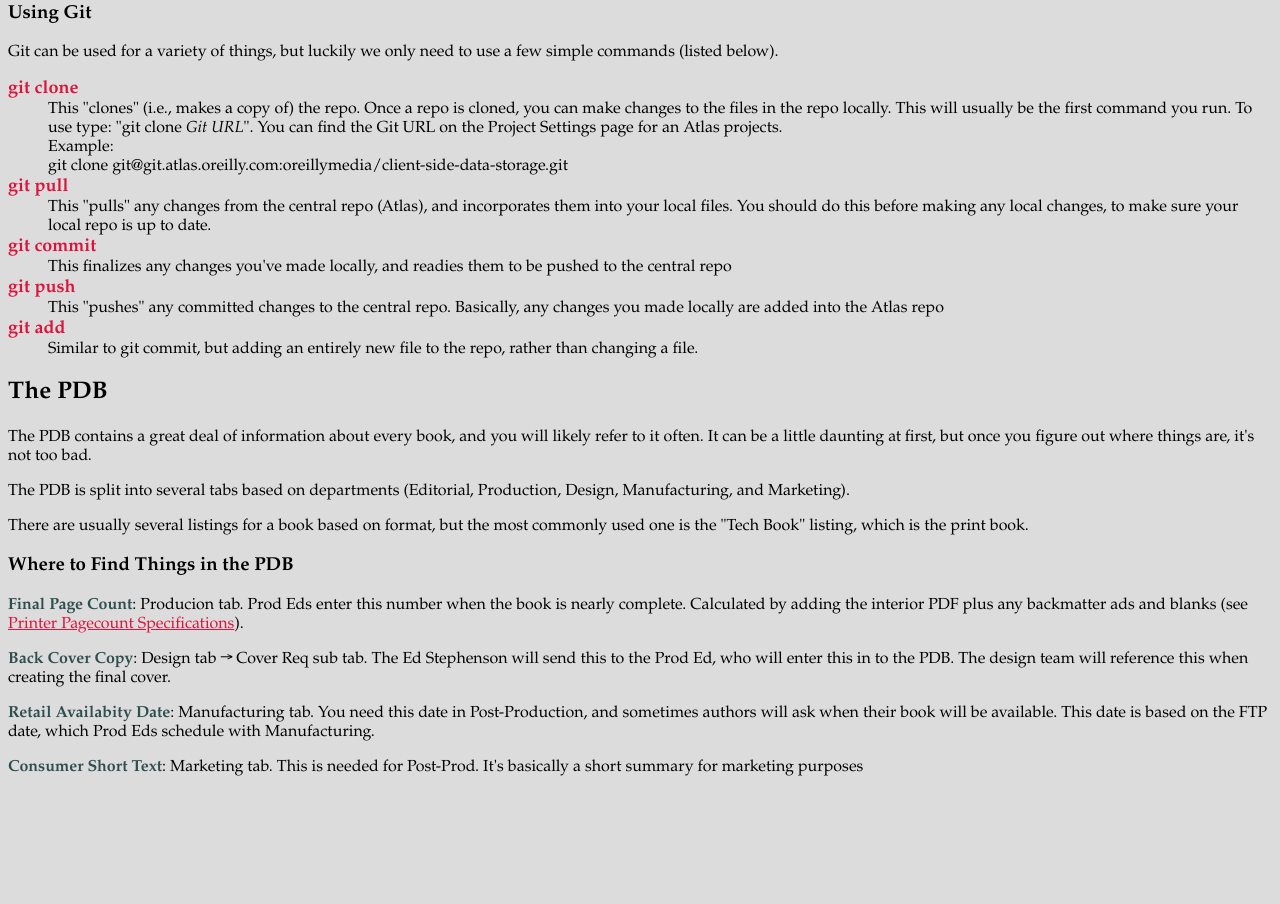
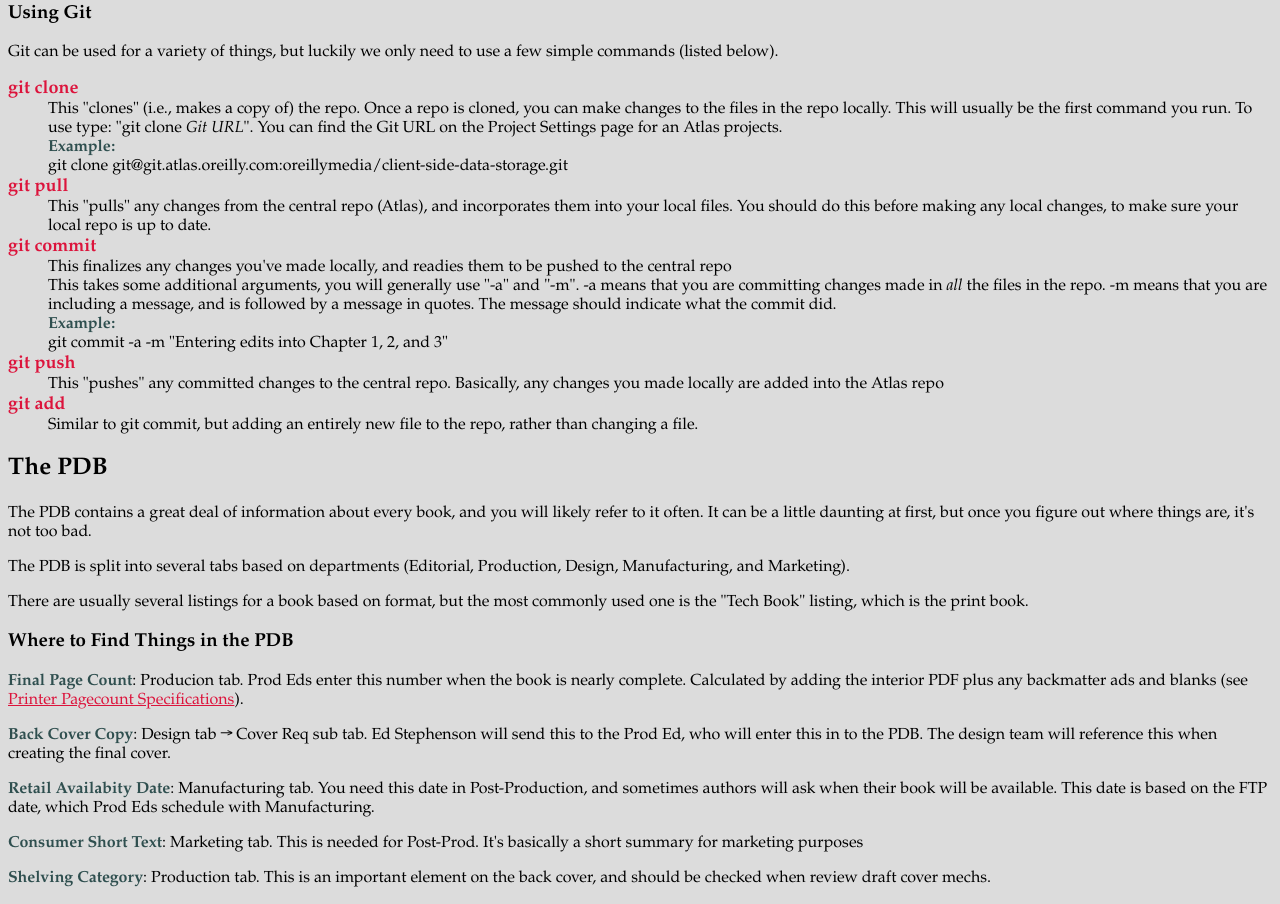
Before and after one commit to nadamsoreilly/nadamsoreilly.github.io, a plain HTML site: page index.html in a window 1280 px wide. Shown: the part 3040-3944 px from the top of the page. Before the commit the page ends 3833 px from the top, so only its background shows below. Drawn offline with Linux system fonts and the light colour scheme.

Commit message:
more info on git commit

```diff
--- a/index.html
+++ b/index.html
@@ -104,13 +104,16 @@
 <dl>
 	<dt>git clone</dt>
 	<dd>This "clones" (i.e., makes a copy of) the repo. Once a repo is cloned, you can make changes to the files in the repo locally. This will usually be the first command you run. To use type: "git clone <em>Git URL</em>". You can find the Git URL on the Project Settings page for an Atlas projects.</dd>
-	<dd>Example:<br />
+	<dd><strong class="def">Example:</strong><br />
 		git clone git@git.atlas.oreilly.com:oreillymedia/client-side-data-storage.git
 	</dd>
 	<dt>git pull</dt>
 	<dd>This "pulls" any changes from the central repo (Atlas), and incorporates them into your local files. You should do this before making any local changes, to make sure your local repo is up to date.</dd>
 	<dt>git commit</dt>
 	<dd>This finalizes any changes you've made locally, and readies them to be pushed to the central repo</dd>
+	<dd>This takes some additional arguments, you will generally use "-a" and "-m". -a means that you are committing changes made in <em>all</em> the files in the repo. -m means that you are including a message, and is followed by a message in quotes. The message should indicate what the commit did.</dd>
+	<dd><strong class="def">Example:</strong><br />
+		git commit -a -m "Entering edits into Chapter 1, 2, and 3"</dd>
 	<dt>git push</dt>
 	<dd>This "pushes" any committed changes to the central repo. Basically, any changes you made locally are added into the Atlas repo</dd>
 	<dt>git add</dt>
@@ -122,8 +125,9 @@
 <p>There are usually several listings for a book based on format, but the most commonly used one is the "Tech Book" listing, which is the print book.</p>
 <h3>Where to Find Things in the PDB</h3>
 <p><strong class="def">Final Page Count</strong>: Producion tab. Prod Eds enter this number when the book is nearly complete. Calculated by adding the interior PDF plus any backmatter ads and blanks (see <a href="https://intranet.oreilly.com/confluence/display/DCPS/Printer+Pagecount+Specifications">Printer Pagecount Specifications</a>).</p>
-<p><strong class="def">Back Cover Copy</strong>: Design tab &#x2192; Cover Req sub tab. The Ed Stephenson will send this to the Prod Ed, who will enter this in to the PDB. The design team will reference this when creating the final cover.</p>
+<p><strong class="def">Back Cover Copy</strong>: Design tab &#x2192; Cover Req sub tab. Ed Stephenson will send this to the Prod Ed, who will enter this in to the PDB. The design team will reference this when creating the final cover.</p>
 <p><strong class="def">Retail Availabity Date</strong>: Manufacturing tab. You need this date in Post-Production, and sometimes authors will ask when their book will be available. This date is based on the FTP date, which Prod Eds schedule with Manufacturing.</p>
 <p><strong class="def">Consumer Short Text</strong>: Marketing tab. This is needed for Post-Prod. It's basically a short summary for marketing purposes</p>
+<p><strong class="def">Shelving Category</strong>: Production tab. This is an important element on the back cover, and should be checked when review draft cover mechs.</p>
 </body>
 </html>
```
